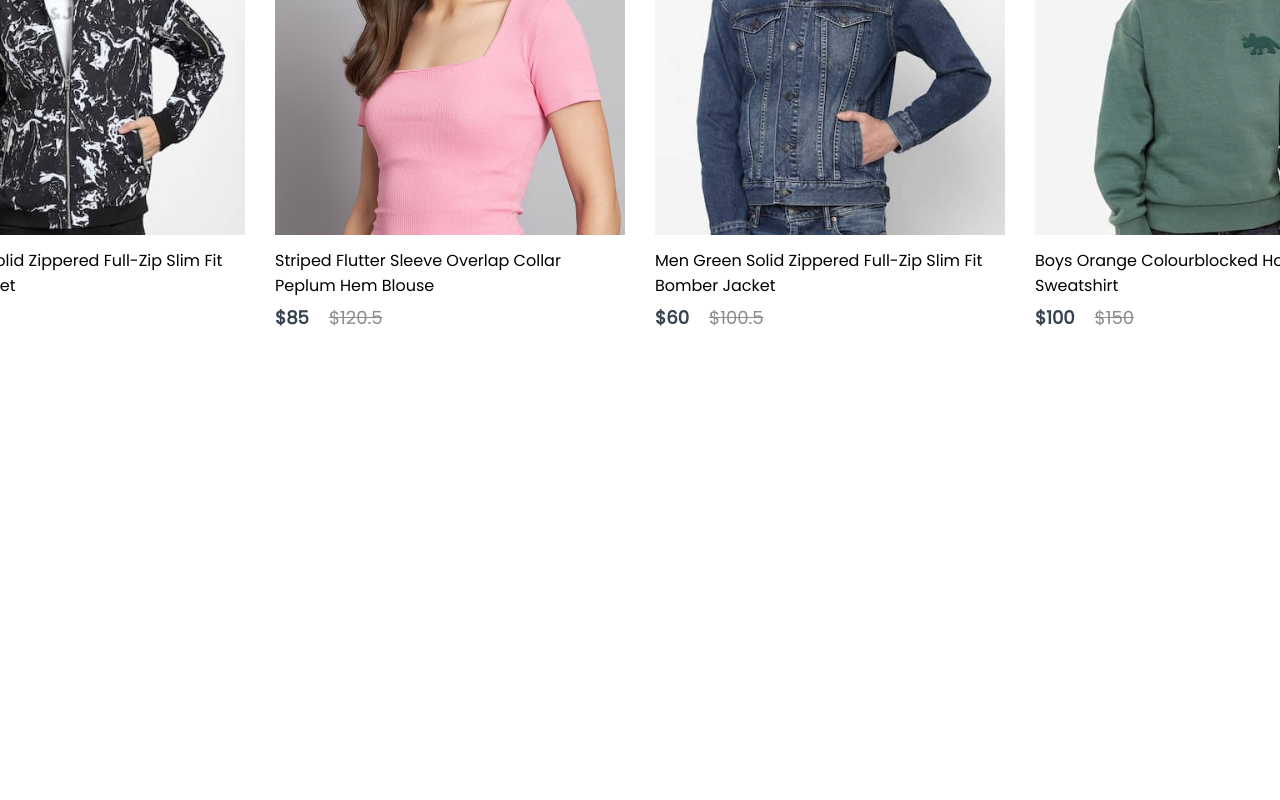
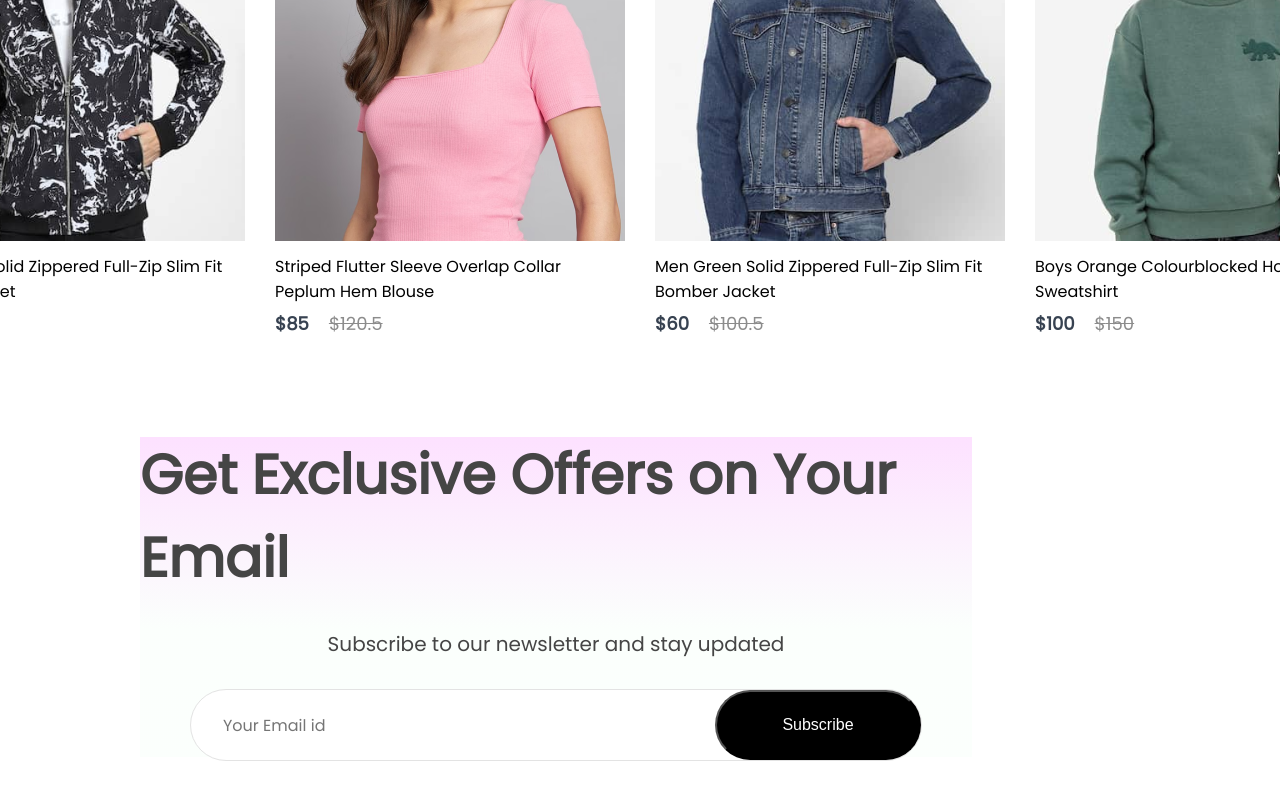
Before and after one commit to baized1245/Online-Cloth-Shop, a React (Vite) app in the folder frontend/: page / in a window 1280 px wide. Shown: the part 3153-3953 px from the top of the page. Before the commit the page ends 3484 px from the top, so only its background shows below. Built offline with nearby package versions, Linux system fonts and the light colour scheme.

Commit message:
Add NewsLetter Component

```diff
--- a/frontend/src/Components/NewCollections/NewCollections.css
+++ b/frontend/src/Components/NewCollections/NewCollections.css
@@ -3,7 +3,7 @@
     flex-direction: column;
     align-items: center;
     gap: 10px;
-    height: 90vh;
+    margin-bottom: 100px;
 }
 .newcollections h1{
     color: #171717;
--- /dev/null
+++ b/frontend/src/Components/NewsLetter/NewsLetter.css
@@ -0,0 +1,50 @@
+.newsletter{
+    width: 65%;
+    height: 40vh;
+    display: flex;
+    flex-direction: column;
+    align-items: center;
+    justify-content: center;
+    margin: 0px 140px;
+    margin-bottom: 150px;
+    background: linear-gradient(180deg, #fde1ff 0%, #e1ffea22 60%);
+    gap: 30px;
+}
+
+.newsletter h1{
+    color: #454545;
+    font-size: 55px;
+    font-weight: 600;
+}
+.newsletter p{
+    color: #454545;
+    font-size: 20px;
+}
+.newsletter div{
+    display: flex;
+    align-items: center;
+    justify-content: space-between;
+    background: white;
+    width: 730px;
+    height: 70px;
+    border-radius: 80px;
+    border: 1px solid #e3e3e3;
+}
+.newsletter input{
+    width: 500px;
+    margin-left: 30px;
+    border: none;
+    outline: none;
+    color: #616161;
+    font-family: poppins;
+    font-size: 16px;
+}
+.newsletter div button{
+   width: 210px;
+   height: 70px;
+   border-radius: 80px;
+   background: black;
+   color: white;
+   font-size: 16px;
+   cursor: pointer;
+}
--- /dev/null
+++ b/frontend/src/Components/NewsLetter/NewsLetter.jsx
@@ -0,0 +1,17 @@
+import React from 'react';
+import './NewsLetter.css';
+
+const NewsLetter = () => {
+    return (
+        <div className='newsletter'>
+            <h1>Get Exclusive Offers on Your Email</h1>
+            <p>Subscribe to our newsletter and stay updated</p>
+            <div>
+                <input type="email" placeholder='Your Email id'/>
+                <button>Subscribe</button>
+            </div>
+        </div>
+    );
+};
+
+export default NewsLetter;
--- a/frontend/src/Pages/Shop.jsx
+++ b/frontend/src/Pages/Shop.jsx
@@ -3,6 +3,7 @@
 import Popular from '../Components/Popular/Popular';
 import Offers from '../Components/Offers/Offers';
 import NewCollections from '../Components/NewCollections/NewCollections';
+import NewsLetter from '../Components/NewsLetter/NewsLetter';
 
 const Shop = () => {
     return (
@@ -11,6 +12,7 @@
             <Popular/>
             <Offers/>
             <NewCollections/>
+            <NewsLetter/>
         </div>
     );
 };
```
